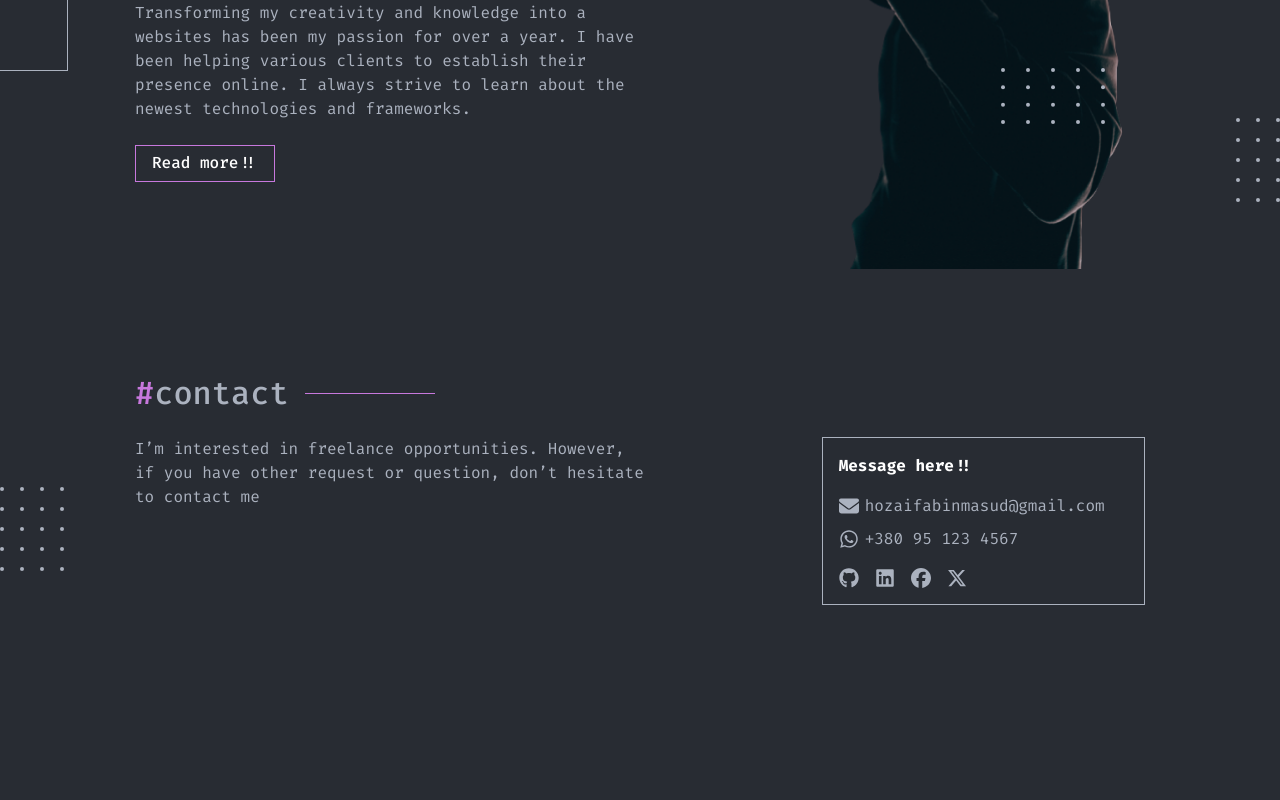
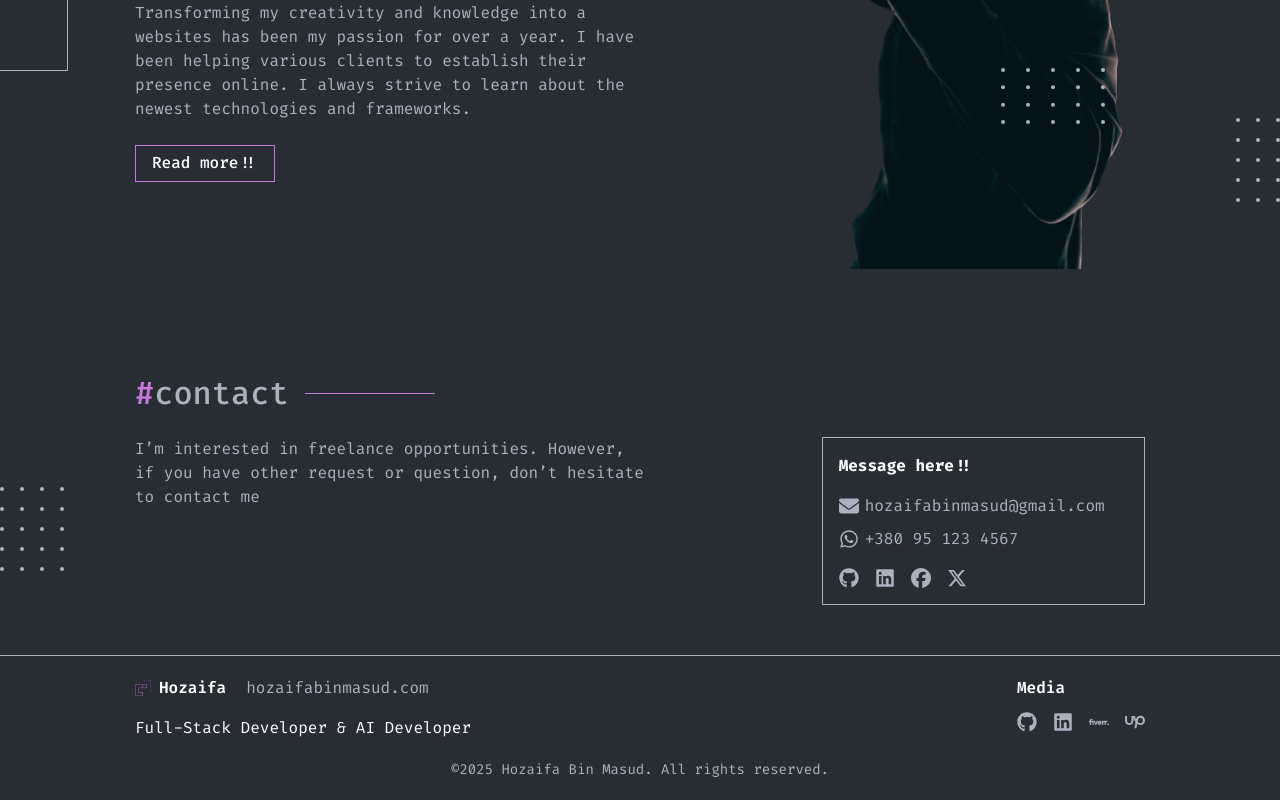
Before and after one commit to hozaifa4you/hozaifabinmasud, a Next.js app in the folder apps/frontend/: page / in a window 1280 px wide. Shown: the part 2246-3046 px from the top of the page. Before the commit the page ends 2901 px from the top, so only its background shows below. Built offline with nearby package versions, Linux system fonts and the light colour scheme.

Commit message:
Footer Sectio

```diff
--- a/apps/frontend/src/app/layout.tsx
+++ b/apps/frontend/src/app/layout.tsx
@@ -3,6 +3,7 @@ import { Fira_Code } from 'next/font/google';
 
 import '@/styles/globals.css';
 import { Navbar } from '@/components/navbar';
+import { Footer } from '@/components/footer';
 
 export const metadata: Metadata = {
    title: 'Hozaifa Bin Masud - Full Stack Developer',
@@ -28,6 +29,7 @@ export default function RootLayout({
          >
             <Navbar />
             {children}
+            <Footer />
          </body>
       </html>
    );
--- /dev/null
+++ b/apps/frontend/src/components/footer.tsx
@@ -0,0 +1,84 @@
+import Image from 'next/image';
+import Link from 'next/link';
+import { FaGithub, FaLinkedin, FaUpwork } from 'react-icons/fa6';
+import { SiFiverr } from 'react-icons/si';
+
+const Footer = () => {
+   return (
+      <footer>
+         <hr />
+         <div className="container py-5">
+            <div className="grid gap-5 md:grid-cols-2">
+               <div>
+                  <div className="flex items-center gap-5">
+                     <Link
+                        href="/"
+                        className="flex items-center gap-2 font-semibold text-white"
+                     >
+                        <Image
+                           src="/assets/logo-2.svg"
+                           alt="Hozaifa"
+                           width={16}
+                           height={16}
+                        />
+                        Hozaifa
+                     </Link>
+
+                     <Link href={'/'}>hozaifabinmasud.com</Link>
+                  </div>
+
+                  <p className="mt-4 text-white">
+                     Full-Stack Developer & AI Developer
+                  </p>
+               </div>
+               <div className="flex justify-end">
+                  <div>
+                     <span className="block font-semibold text-white">
+                        Media
+                     </span>
+
+                     <ul className="mt-3 flex items-center gap-4">
+                        <li>
+                           <Link
+                              href="https://github.com/hozaifa4you"
+                              target="_blank"
+                           >
+                              <FaGithub className="size-5" />
+                           </Link>
+                        </li>
+                        <li>
+                           <Link
+                              href="https://www.linkedin.com/in/hozaifa-bin-masud-4b7835244/"
+                              target="_blank"
+                           >
+                              <FaLinkedin className="size-5" />
+                           </Link>
+                        </li>
+                        <li>
+                           <Link
+                              href="https://www.fiverr.com/hozaifa4you"
+                              target="_blank"
+                           >
+                              <SiFiverr className="size-5" />
+                           </Link>
+                        </li>
+                        <li>
+                           <Link href="" target="_blank">
+                              <FaUpwork className="size-5" />
+                           </Link>
+                        </li>
+                     </ul>
+                  </div>
+               </div>
+            </div>
+
+            <p className="mt-5 text-center text-sm">
+               &copy;{new Date().getFullYear()} Hozaifa Bin Masud. All rights
+               reserved.
+            </p>
+         </div>
+      </footer>
+   );
+};
+
+export { Footer };
```
